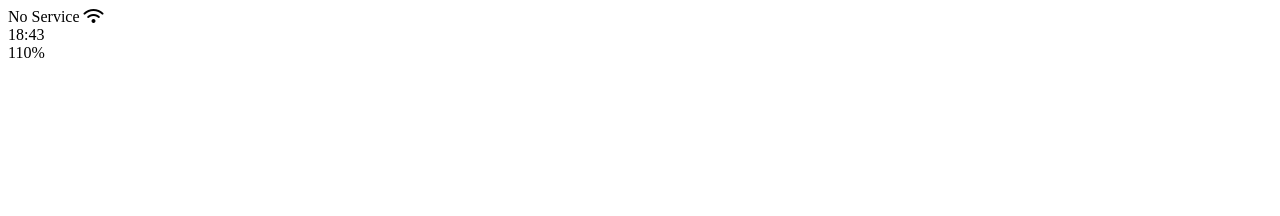
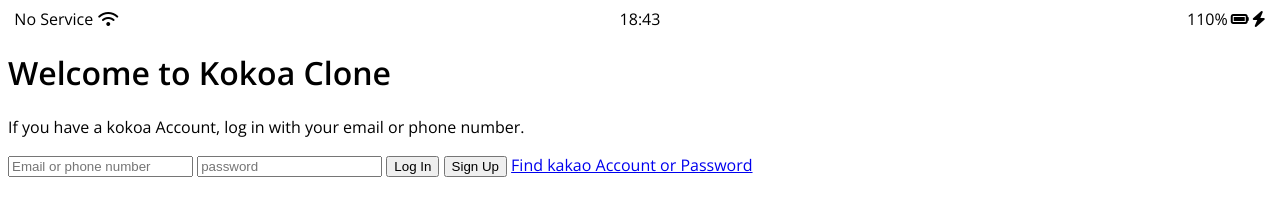
Before and after one commit to Jiyeon-L/kokoa-clone-2020, a plain HTML site: page index.html in a window 1280 px wide. Drawn offline with nearby package versions, Linux system fonts and the light colour scheme.

Commit message:
update css

```diff
--- /dev/null
+++ b/css/styles.css
@@ -0,0 +1,32 @@
+@import url("https://fonts.googleapis.com/css2?family=Nunito:ital,wght@0,300;1,300&family=Open+Sans:wght@400;600&display=swap");
+
+body {
+  font-family: "Open Sans", sans-serif;
+}
+.status-bar {
+  display: flex;
+  justify-content: center;
+}
+
+.status-bar__column {
+  width: 33%;
+}
+
+.status-bar__column:first-child span {
+  margin-right: 1px;
+}
+
+.status-bar__column:nth-child(2) {
+  display: flex;
+  justify-content: center;
+}
+
+.status-bar__column:last-child {
+  display: flex;
+  justify-content: flex-end;
+  align-items: center;
+}
+
+.status-bar__column .fa-battery-full {
+  margin: 0px 3px;
+}
--- a/index.html
+++ b/index.html
@@ -1,10 +1,11 @@
 <!DOCTYPE html>
 <html lang="en">
   <head>
+    <link rel="stylesheet" href="css/styles.css" />
     <meta charset="UTF-8" />
     <meta http-equiv="X-UA-Compatible" content="IE=edge" />
     <meta name="viewport" content="width=device-width, initial-scale=1.0" />
-    <title>Welcome to kokoa Talk</title>
+    <title>Welcome to kokoa Clone</title>
   </head>
   <body>
     <div class="status-bar">
@@ -12,14 +13,31 @@
         <span>No Service</span>
         <i class="fas fa-wifi"></i>
       </div>
-      <div class="status-bar__column"></div>
-      <span>18:43</span>
+      <div class="status-bar__column">
+        <span>18:43</span>
+      </div>
       <div class="status-bar__column">
         <span>110%</span>
-        <!-- Battery Icon-->
-        <!-- Lightning Icon-->
+        <i class="fas fa-battery-full"></i>
+        <i class="fas fa-bolt"></i>
       </div>
     </div>
+
+    <header class="welcome-header">
+      <h1 class="welcome-header__title">Welcome to Kokoa Clone</h1>
+      <p class="welcome-header__text">
+        If you have a kokoa Account, log in with your email or phone number.
+      </p>
+    </header>
+
+    <form id="login-form">
+      <input type="text" placeholder="Email or phone number" />
+      <input type="text" placeholder="password" />
+      <input type="submit" value="Log In" />
+      <input type="submit" value="Sign Up" />
+      <a href="#">Find kakao Account or Password</a>
+    </form>
+
     <script
       src="https://kit.fontawesome.com/6478f529f2.js"
       ;
```
